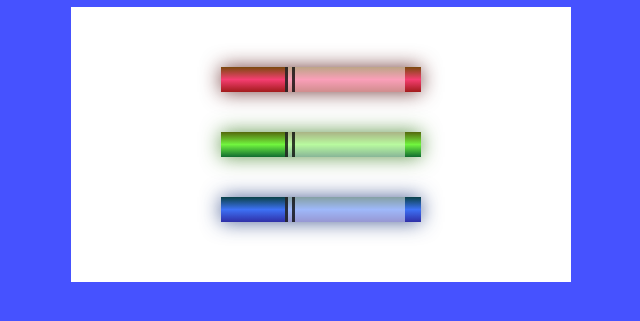
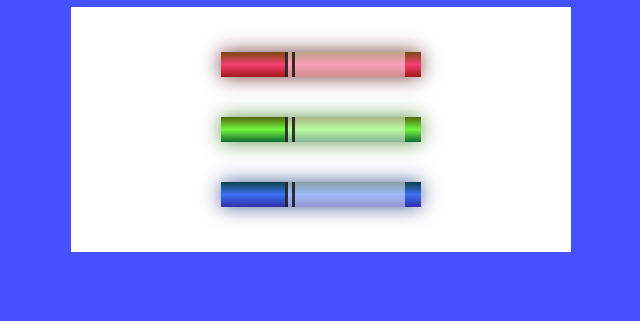
Before and after one commit to codenameAT/Markers, a plain HTML site: page index.html in a window 1280 px wide. Shown: the part 73-394 px from the top of the page, without its empty margins (319-959 px from the left). Drawn offline with Linux system fonts and the light colour scheme.

Commit message:
Update styles.css

```diff
--- a/styles.css
+++ b/styles.css
@@ -5,7 +5,8 @@ h1 {
 
   .container {
     background-color: rgb(255, 255, 255);
-    padding: 20px 0;
+    padding: 5px 0;
+      margin-right: auto;
   }
 
   .marker {
```
